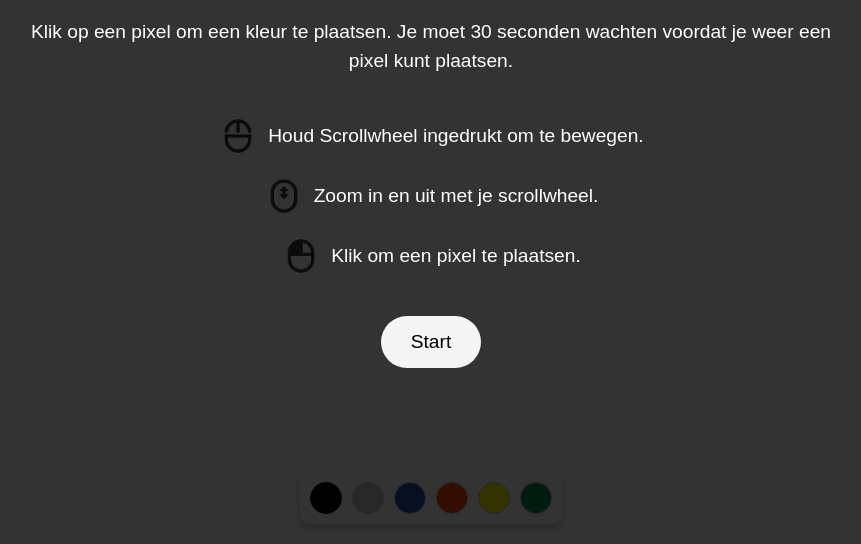
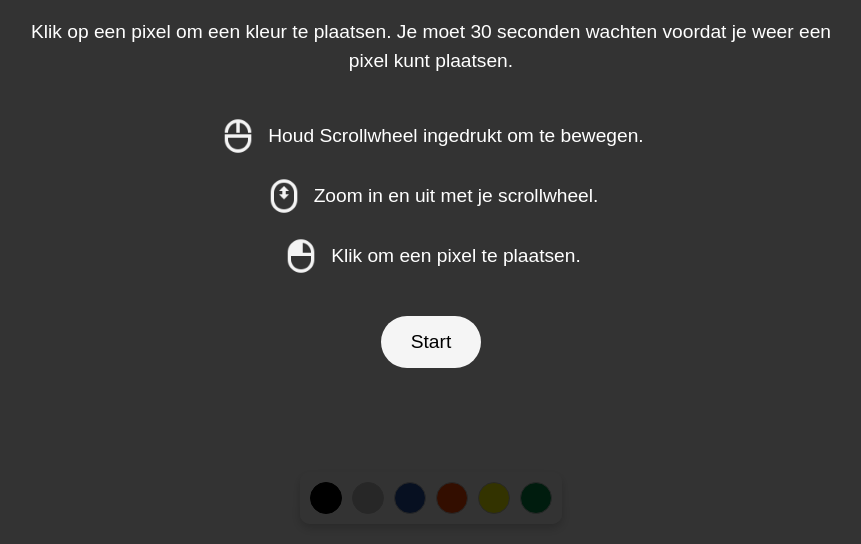
Before and after one commit to DIMENTS/TwitchPixels, a website: page index.html in a window 1280 px wide. Shown: the part 256-800 px from the top of the page, without its empty margins (209-1070 px from the left). Drawn offline with Linux system fonts and the light colour scheme.

Commit message:
Update index.html

```diff
--- a/index.html
+++ b/index.html
@@ -120,7 +120,6 @@
 .control img {
     width: 40px;
     height: 40px;
-    filter: invert(100%); /* Iconen wit maken voor donkere achtergrond */
 }
 
 .control.touch {
```
